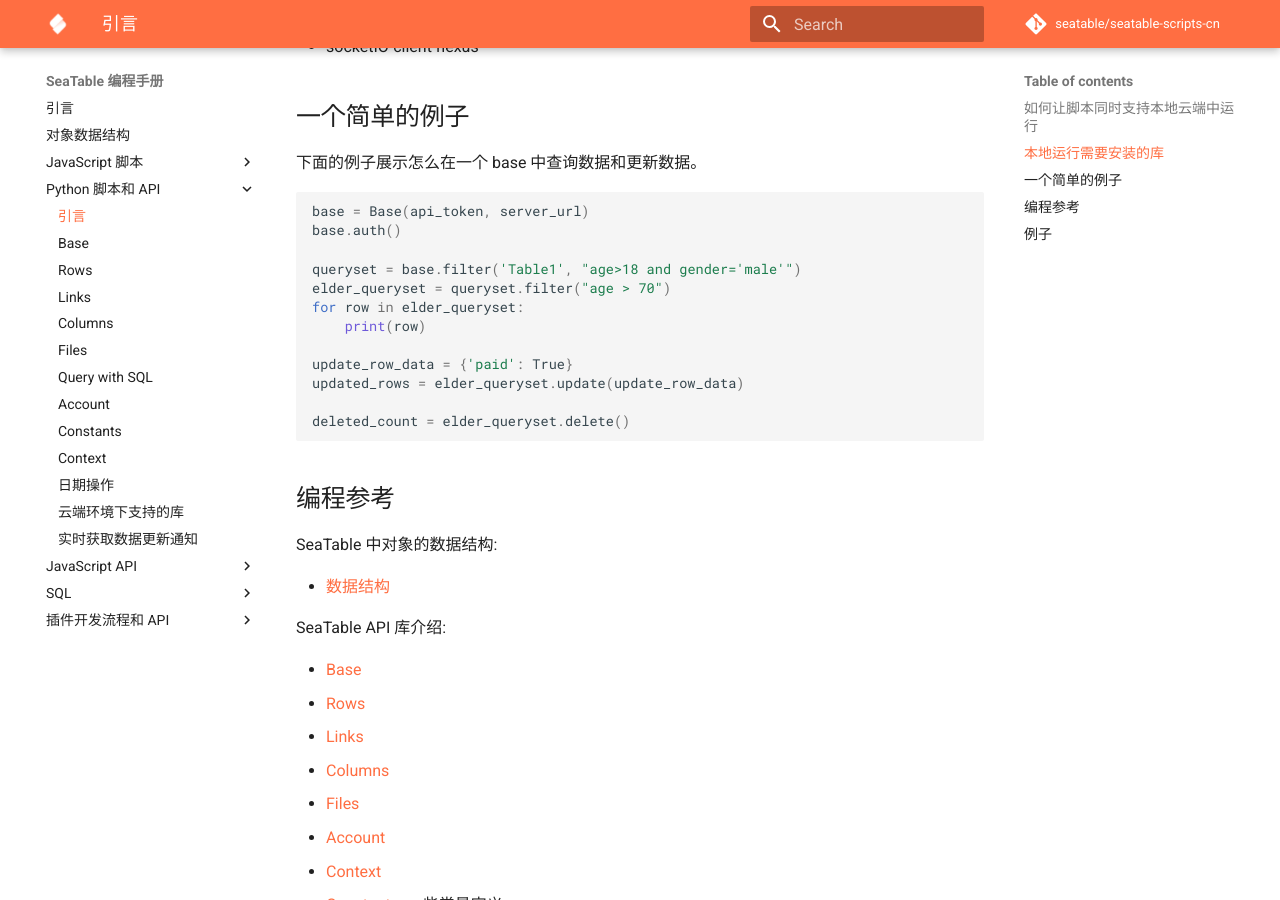
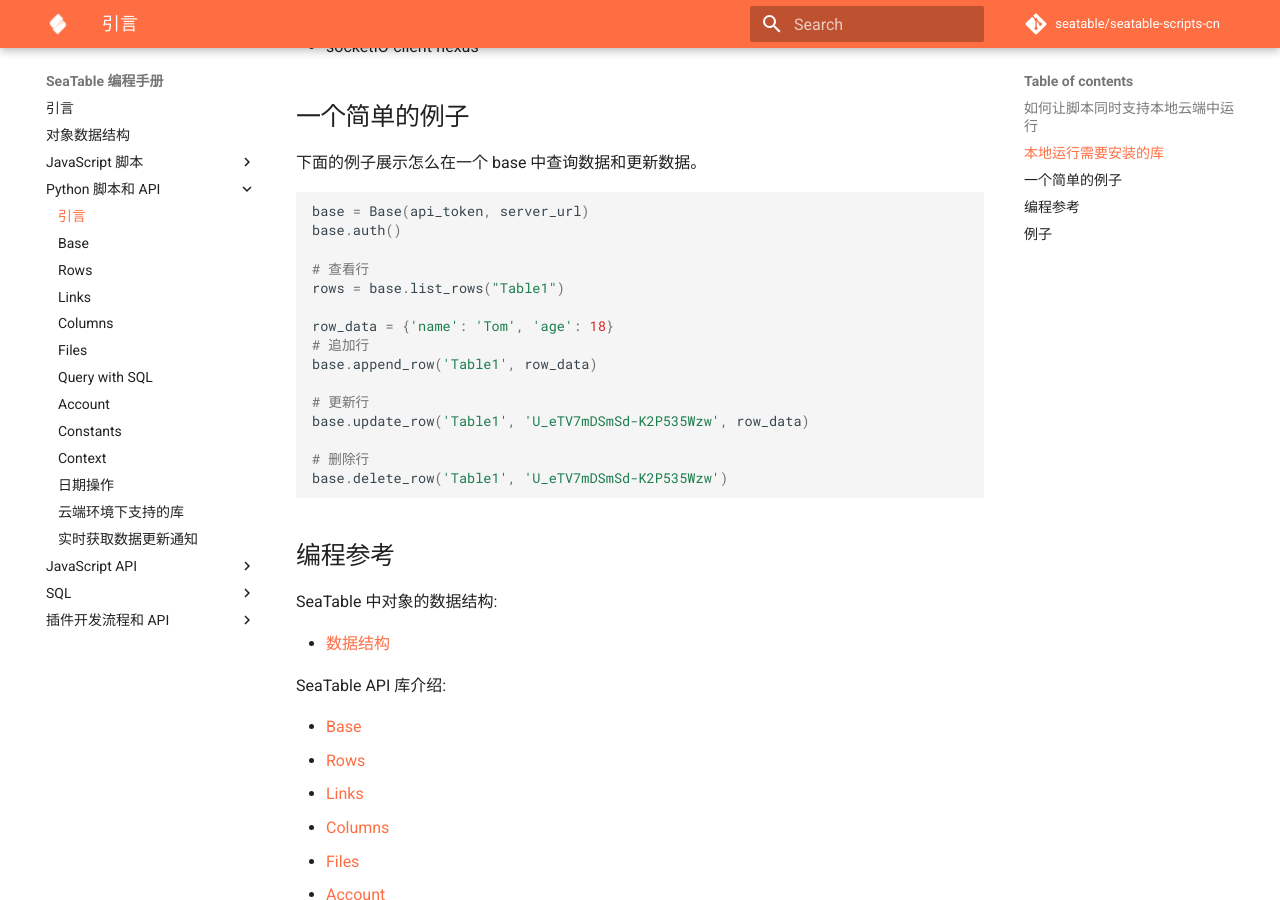
Before and after one commit to seatable/seatable-scripts-cn, an MkDocs documentation site: the page built from manual/python/README.md, in a window 1280 px wide and 900 px high, scrolled down 1115 px. Built offline with MkDocs 1.6.1 and Material for MkDocs 9.7.7, drawn with Linux system fonts in a browser that asks for light colours; comment, search, counter and statistics services are not loaded.

Commit message:
Update README.md

````diff
--- a/manual/python/README.md
+++ b/manual/python/README.md
@@ -53,15 +53,18 @@
 base = Base(api_token, server_url)
 base.auth()
 
-queryset = base.filter('Table1', "age>18 and gender='male'")
-elder_queryset = queryset.filter("age > 70")
-for row in elder_queryset:
-    print(row)
+# 查看行
+rows = base.list_rows("Table1")
 
-update_row_data = {'paid': True}
-updated_rows = elder_queryset.update(update_row_data)
+row_data = {'name': 'Tom', 'age': 18}
+# 追加行
+base.append_row('Table1', row_data)
 
-deleted_count = elder_queryset.delete()
+# 更新行
+base.update_row('Table1', 'U_eTV7mDSmSd-K2P535Wzw', row_data)
+
+# 删除行
+base.delete_row('Table1', 'U_eTV7mDSmSd-K2P535Wzw')
 ```
 
 ## 编程参考
````
